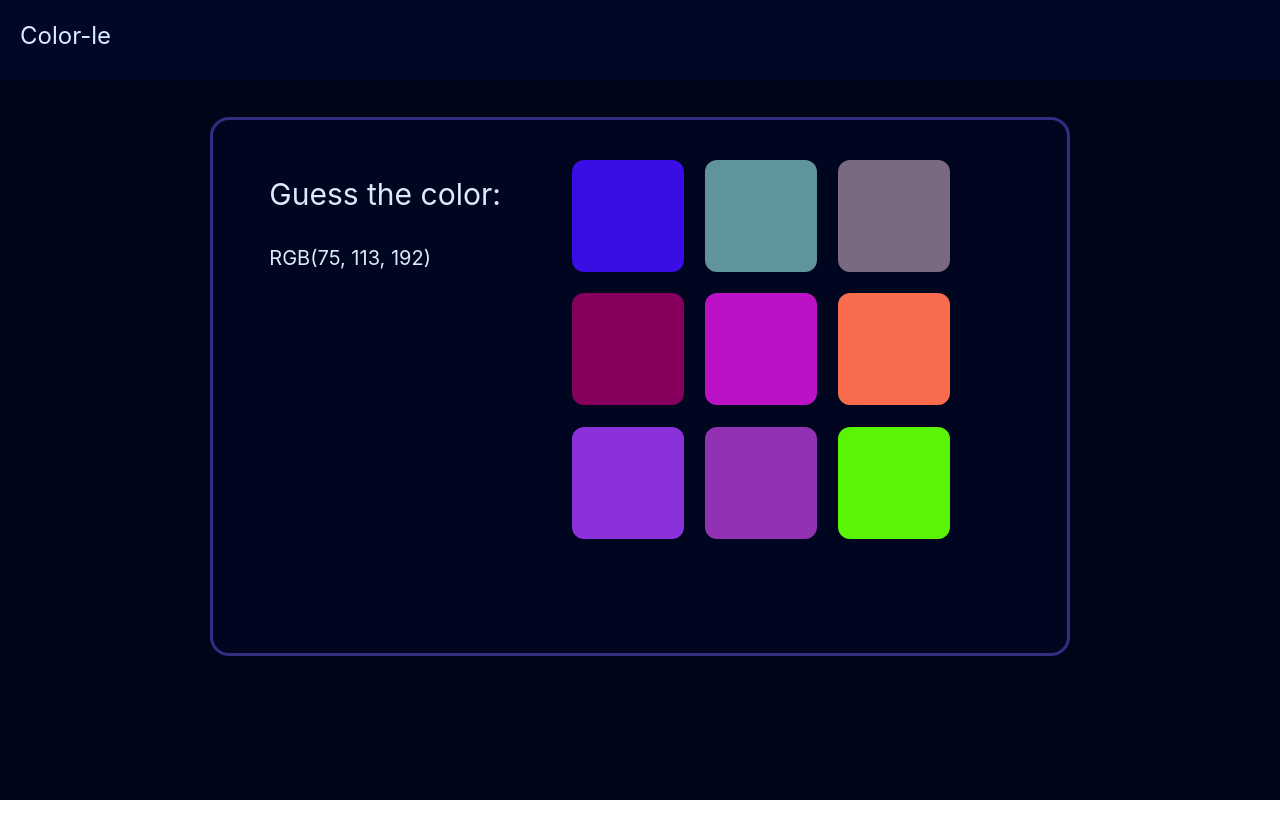
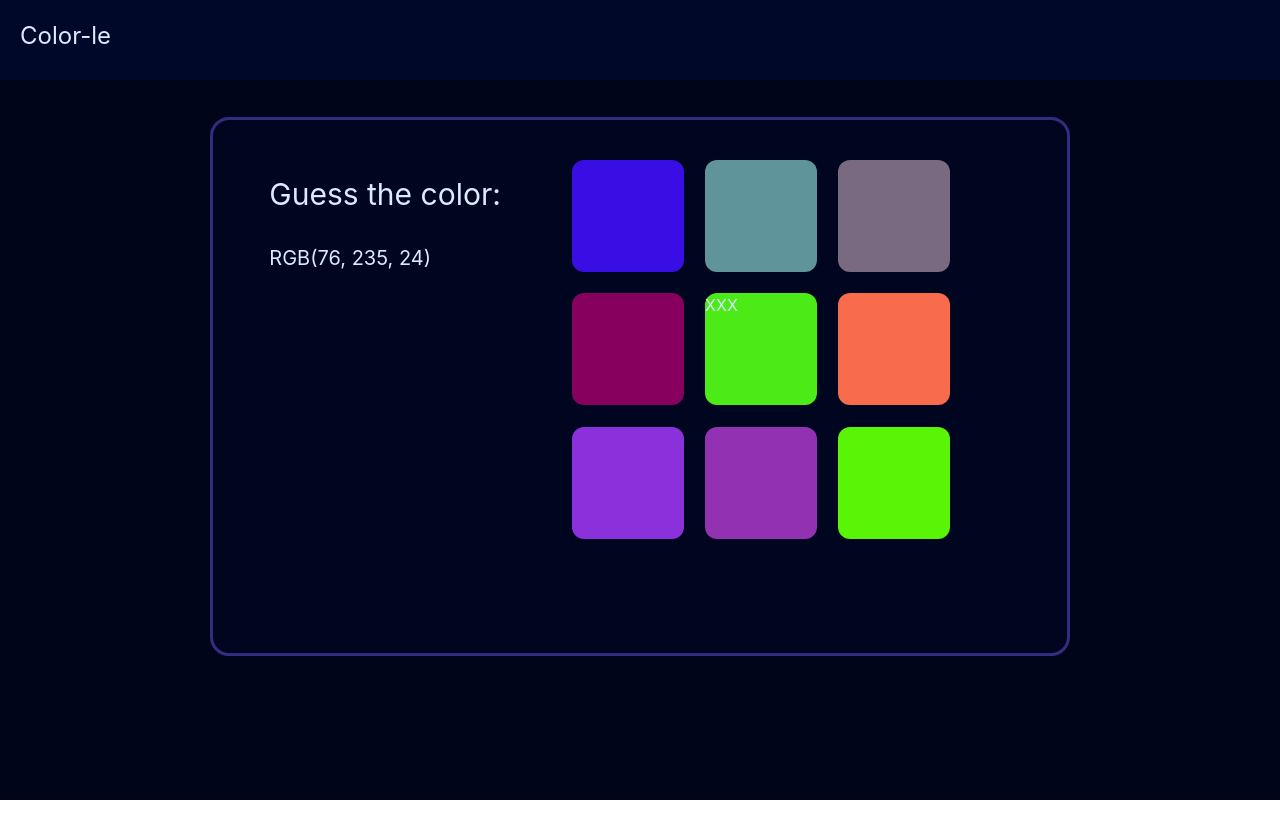
Before and after one commit to kieran-murphy/colorle, a React (Create React App) app: page / in a window 1280 px wide. Shown: the top 838 px of the page. Built offline with nearby package versions, Linux system fonts and the light colour scheme.

Commit message:
update to matching answer to random square

```diff
--- a/src/components/Answer.jsx
+++ b/src/components/Answer.jsx
@@ -1,14 +1,9 @@
 import React from 'react'
 
-const Answer = () => {
-    let red = Math.floor(Math.random() * 256);
-    let green = Math.floor(Math.random() * 256);
-    let blue = Math.floor(Math.random() * 256);
-
-
+const Answer = ({answerColors}) => {
     return (
     <h1 className="text-xl text-blue-100 p-4">
-            RGB({red}, {green}, {blue})
+            RGB({answerColors.red}, {answerColors.green}, {answerColors.blue})
         </h1>
   )
 }
--- a/src/components/ColorSquare.jsx
+++ b/src/components/ColorSquare.jsx
@@ -1,18 +1,19 @@
 import React from 'react'
-import Answer from './Answer';
 
-const ColorSquare = ({num, answer}) => {
+
+const ColorSquare = ({num, answer, answerColors}) => {
 
     let red = Math.floor(Math.random() * 256);
     let green = Math.floor(Math.random() * 256);
     let blue = Math.floor(Math.random() * 256);
 
     const colorstyle = {"background-color": `RGB(${red}, ${green}, ${blue})`};
+    const answerStyle = {"background-color": `RGB(${answerColors.red}, ${answerColors.green}, ${answerColors.blue})`};
 
     return (
-    <div style={colorstyle} className='w-28 h-28 rounded-xl cursor-pointer' onClick={() => {
+    <div style={(num === answer) ? answerStyle : colorstyle} className='w-28 h-28 rounded-xl cursor-pointer' onClick={() => {
         alert(`${num} - ${answer}`);
-    }}></div>
+    }}>{(num === answer) && <h1>XXX</h1>}</div>
   )
 }
 
--- a/src/components/Content.jsx
+++ b/src/components/Content.jsx
@@ -3,14 +3,20 @@ import Answer from "./Answer";
 import Grid from "./Grid";
 
 const Content = () => {
+  let answerRed = Math.floor(Math.random() * 256);
+  let answerGreen = Math.floor(Math.random() * 256);
+  let answerBlue = Math.floor(Math.random() * 256);
+
+  let answerColors = {'red': answerRed, 'green': answerGreen, 'blue': answerBlue};
+
   return (
     <div className="flex justify-center w-full h-full">
       <div className="w-2/3 h-2/3 bg-content m-10 text-blue-100 outline outline-indigo-900 rounded-2xl flex flex-col flex-wrap p-10">
         <h1 className="text-3xl text-blue-100 p-4">
             Guess the color:
         </h1>
-        <Answer />
-        <Grid />
+        <Answer answerColors={answerColors} />
+        <Grid answerColors={answerColors} />
       </div>
     </div>
   );
--- a/src/components/Grid.jsx
+++ b/src/components/Grid.jsx
@@ -1,7 +1,7 @@
 import React from 'react'
 import ColorSquare from './ColorSquare';
 
-const Grid = () => {
+const Grid = ({answerColors}) => {
 
     const numbers = [0,1,2,3,4,5,6,7,8];
     let answer = Math.floor(Math.random() * 9);
@@ -9,7 +9,7 @@ const Grid = () => {
     return (
     <div className='grid grid-cols-3 w-[400px] h-[400px]'>
         {numbers.map((n) =>
-            <ColorSquare key={n} num={n} answer={answer}/>
+            <ColorSquare key={n} num={n} answer={answer} answerColors={answerColors} />
         )}
     </div>
   )
```
